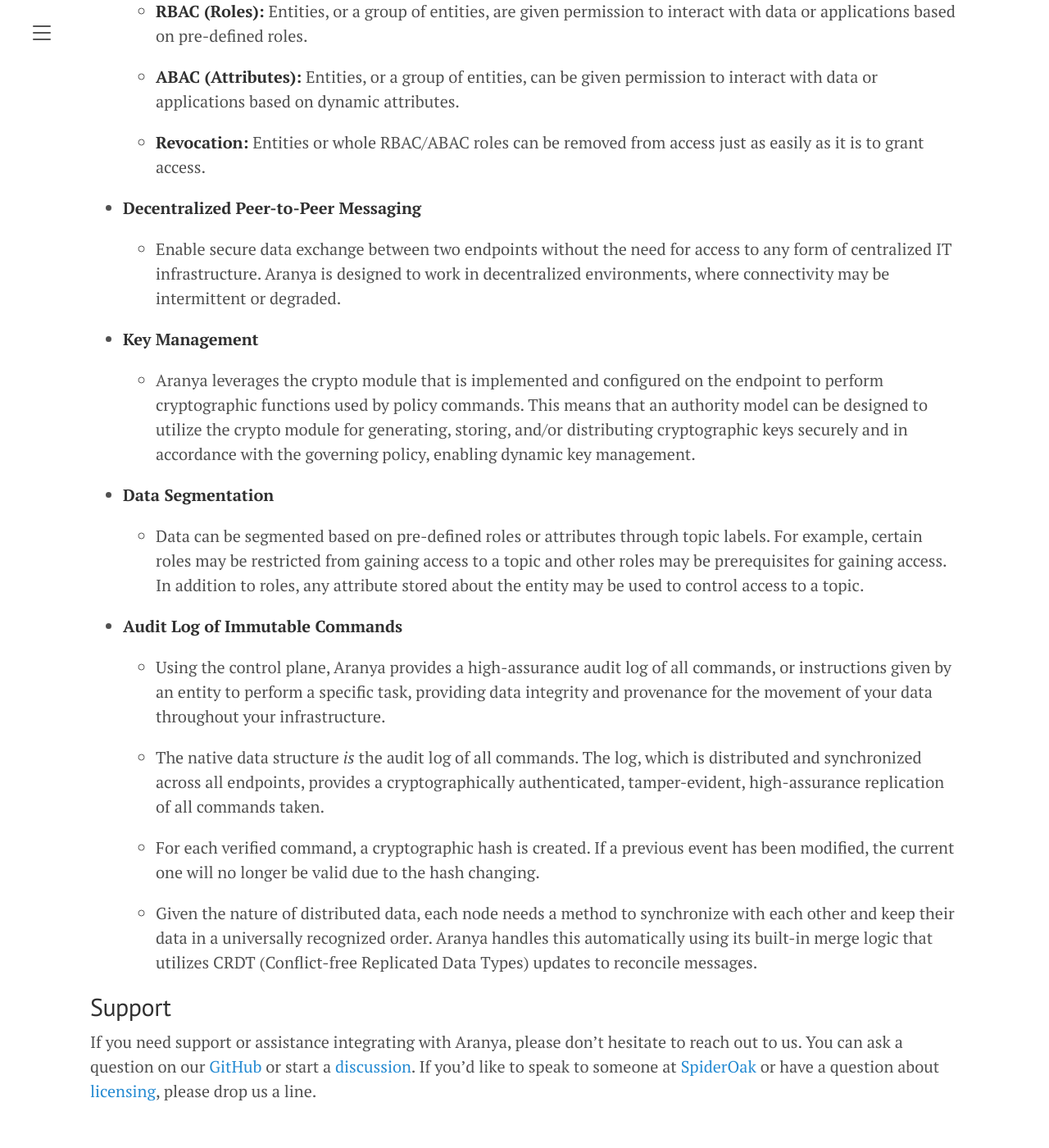
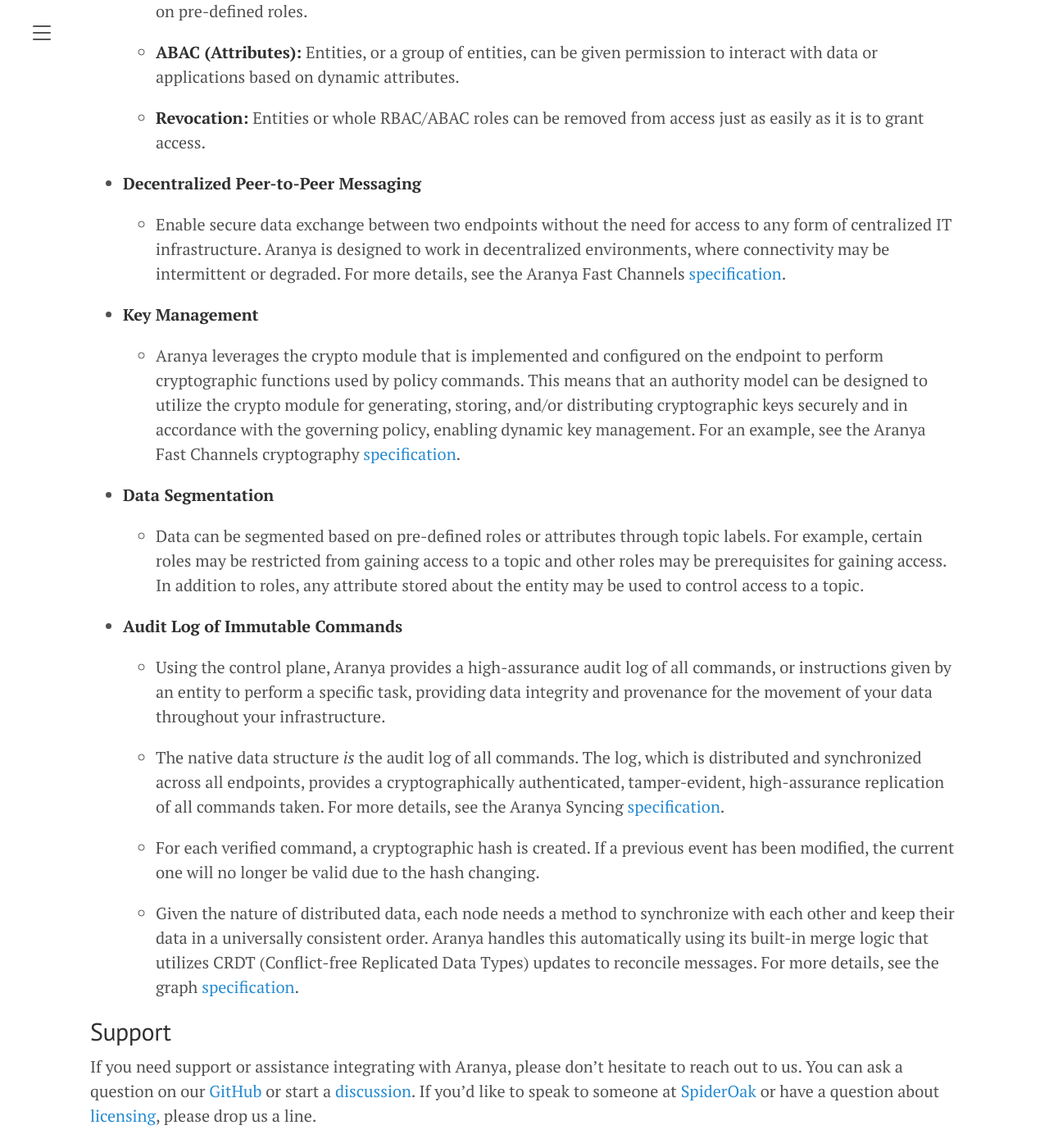
Before and after one commit to aranya-project/aranya-docs, a Jekyll site: the page built from index.md, in a window 1280 px wide and 1400 px high, scrolled down 1360 px. Shown: the whole window at 82% size. Built offline with Jekyll 4.4.1, drawn with Linux system fonts in a browser that asks for light colours; some of the changed text lies outside the part shown.

Commit message:
Feedback

```diff
--- a/index.md
+++ b/index.md
@@ -38,11 +38,11 @@
 
 -   **Decentralized Peer-to-Peer Messaging**
 
-    -   Enable secure data exchange between two endpoints without the need for access to any form of centralized IT infrastructure. Aranya is designed to work in decentralized environments, where connectivity may be intermittent or degraded.
+    -   Enable secure data exchange between two endpoints without the need for access to any form of centralized IT infrastructure. Aranya is designed to work in decentralized environments, where connectivity may be intermittent or degraded. For more details, see the Aranya Fast Channels [specification]({{ '/afc/' | relative_url }}).
 
 -   **Key Management**
 
-    -   Aranya leverages the crypto module that is implemented and configured on the endpoint to perform cryptographic functions used by policy commands. This means that an authority model can be designed to utilize the crypto module for generating, storing, and/or distributing cryptographic keys securely and in accordance with the governing policy, enabling dynamic key management.
+    -   Aranya leverages the crypto module that is implemented and configured on the endpoint to perform cryptographic functions used by policy commands. This means that an authority model can be designed to utilize the crypto module for generating, storing, and/or distributing cryptographic keys securely and in accordance with the governing policy, enabling dynamic key management. For an example, see the Aranya Fast Channels cryptography [specification]({{ '/afc-cryptography/' | relative_url }}).
 
 -   **Data Segmentation**
 
@@ -52,11 +52,11 @@
 
     -   Using the control plane, Aranya provides a high-assurance audit log of all commands, or instructions given by an entity to perform a specific task, providing data integrity and provenance for the movement of your data throughout your infrastructure.
 
-    -   The native data structure _is_ the audit log of all commands. The log, which is distributed and synchronized across all endpoints, provides a cryptographically authenticated, tamper-evident, high-assurance replication of all commands taken.
+    -   The native data structure _is_ the audit log of all commands. The log, which is distributed and synchronized across all endpoints, provides a cryptographically authenticated, tamper-evident, high-assurance replication of all commands taken. For more details, see the Aranya Syncing [specification]({{ '/sync' | relative_url }}).
 
     -   For each verified command, a cryptographic hash is created. If a previous event has been modified, the current one will no longer be valid due to the hash changing.
 
-    -   Given the nature of distributed data, each node needs a method to synchronize with each other and keep their data in a universally recognized order. Aranya handles this automatically using its built-in merge logic that utilizes CRDT (Conflict-free Replicated Data Types) updates to reconcile messages.
+    -   Given the nature of distributed data, each node needs a method to synchronize with each other and keep their data in a universally consistent order. Aranya handles this automatically using its built-in merge logic that utilizes CRDT (Conflict-free Replicated Data Types) updates to reconcile messages. For more details, see the graph [specification]({{ '/graph-auth' | relative_url }}).
 
 <!-- Data flow diagram -->
 
```
Also changed, not shown: other parts of index.md (+1 -1 lines).
